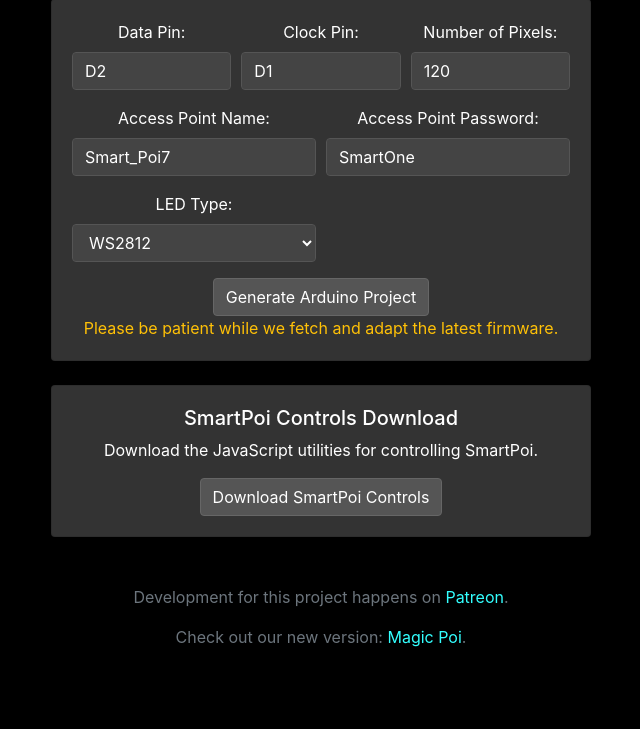
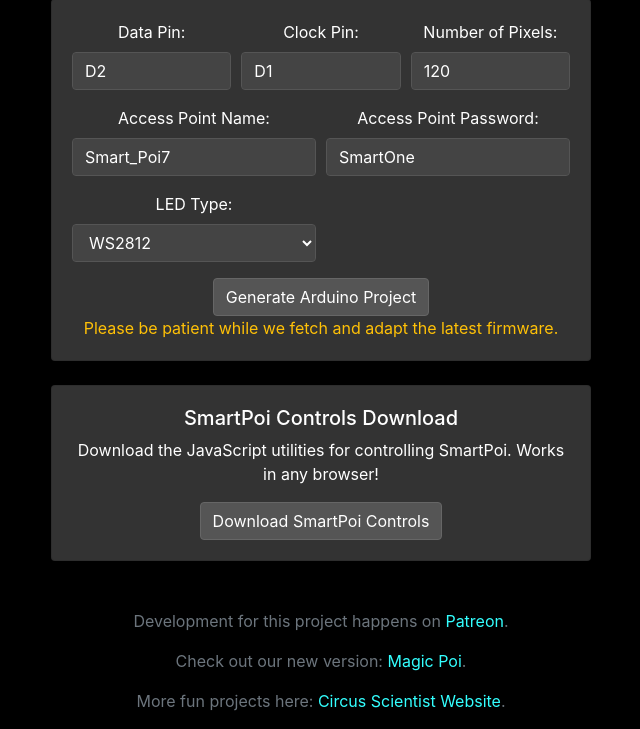
Before and after one commit to tomjuggler/SmartPoi-Downloader, a Flask app: page / in a window 1280 px wide. Shown: the part 169-898 px from the top of the page, without its empty margins (319-959 px from the left). Before the commit the page ends 816 px from the top, so only its background shows below. Run offline with Flask 3, Linux system fonts and the light colour scheme.

Commit message:
more fun projects

```diff
--- a/templates/index.html
+++ b/templates/index.html
@@ -157,7 +157,7 @@
           <div class="card mt-4">
             <div class="card-body">
               <h5 class="text-white">SmartPoi Controls Download</h5>
-              <p class="text-white">Download the JavaScript utilities for controlling SmartPoi.</p>
+              <p class="text-white">Download the JavaScript utilities for controlling SmartPoi. Works in any browser!</p>
               <button class="btn btn-primary" id="download-controls-btn">Download SmartPoi Controls</button>
               <div id="controls-loading-spinner" style="display: none;">
                 <div class="spinner-border text-primary" role="status"></div>
@@ -171,6 +171,7 @@
     <footer class="mt-5 text-center text-muted">
       <p>Development for this project happens on <a href="https://www.patreon.com/c/circusscientist" target="_blank" style="color: #33FFFF;">Patreon</a>.</p>
       <p>Check out our new version: <a href="https://magicpoi.com" target="_blank" style="color: #33FFFF;">Magic Poi</a>.</p>
+      <p>More fun projects here: <a href="https://circusscientist.com" target="_blank" style="color: #33FFFF;">Circus Scientist Website</a>.</p>
     </footer>
     <script>
       document.getElementById('generate-btn').addEventListener('click', function(event) {
```
